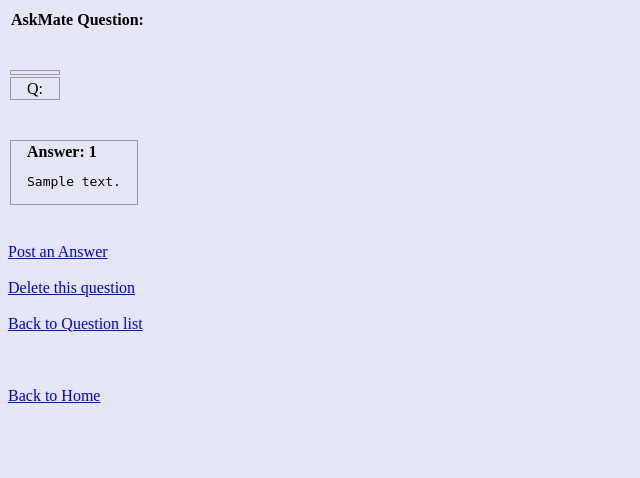
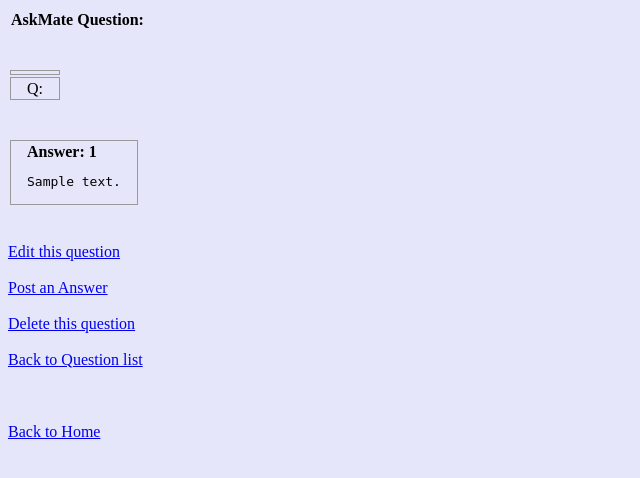
Before and after one commit to MaciejBiernat/AskMate, a Flask app: template templates/question.html in a window 1280 px wide. Shown: the top 478 px of the page, without its empty margins (0-640 px from the left). Run offline with Flask 2, Linux system fonts and the light colour scheme; the template is opened without the code that fills it: most values are stand-ins (such as "Sample title", 1, 10 or a date in 2020); lists and menus that the app fills with data are empty.

Commit message:
Merge branch 'master' of https://github.com/MaciejBiernat/AskMateRepo
do edit_quesiton() without query yet

```diff
--- a/server.py
+++ b/server.py
@@ -30,7 +30,6 @@ def show_question_info(question_id):
 @app.route('/question/<question_id>/new-answer', methods=["GET", "POST"])
 def post_an_answer(question_id):
     new_answer = {}
-    print('dupa')
     if request.method == "POST":
         new_answer["submission_time"] = datetime.now()
         new_answer['message'] = request.form['message']
@@ -45,6 +44,7 @@ def post_an_answer(question_id):
 
 @app.route('/add-question', methods=["GET", "POST"])
 def ask_question():
+    header = "Ask a question"
     new_question = {}
     titles = ["submission_time", "view_number", "vote_number", "title", "message", "image"]
     if request.method == "POST":
@@ -58,7 +58,7 @@ def ask_question():
         question_id = data_manager.add_question(new_question.items())
         return redirect(f'/question/{question_id}')
 
-    return render_template("add-question.html")
+    return render_template("add-question.html", header=header)
 
 
 @app.route('/search')
@@ -76,6 +76,20 @@ def delete(question_id):
     return redirect('/list')
 
 
+@app.route('/question/<question_id>/edit page', methods=["GET", "POST"])
+def edit(question_id):
+    header = "Edit question"
+    question = data_manager.get_question_info(question_id)
+    old_title = question[0]['title']
+    old_message = question[0]['message']
+
+    if request.method == "POST":
+        data_manager.edit_question(question_id)
+
+        return redirect(f'/question/{question_id}')
+    return render_template('add-question.html', old_message=old_message, old_title=old_title, header=header)
+
+
 if __name__ == '__main__':
     app.run(
         host='0.0.0.0',
--- a/templates/add-answer.html
+++ b/templates/add-answer.html
@@ -2,10 +2,10 @@
 <html lang="en">
 <head>
     <meta charset="UTF-8">
-    <title>ADD AN ANSWEAR</title>
+    <title>{{ header }}</title>
 </head>
 <body>
-<h1>Add an answer</h1>
+<h1>{{ header }}</h1>
 <form action="/question/{{ question_id }}/new-answer" method="POST">
 
     Message:<br>
--- a/templates/question.html
+++ b/templates/question.html
@@ -51,6 +51,8 @@
 </table>
 <br><br>
 
+<a href="/question/{{ question[0]['id'] }}/edit page">Edit this question</a><br><br>
+
 <a href="/question/{{ question[0]['id'] }}/new-answer">Post an Answer</a><br><br>
 
 <a href="/question/{{ question[0]['id'] }}/delete endpoint">Delete this question</a><br><br>
```
Also changed, not shown: templates/add-question.html (+4 -4 lines).
